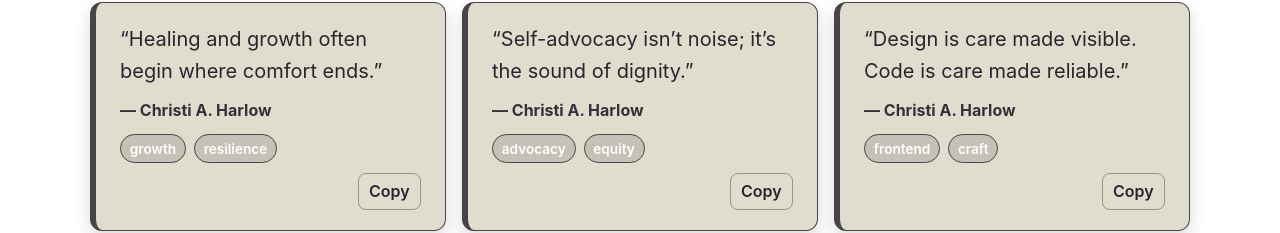
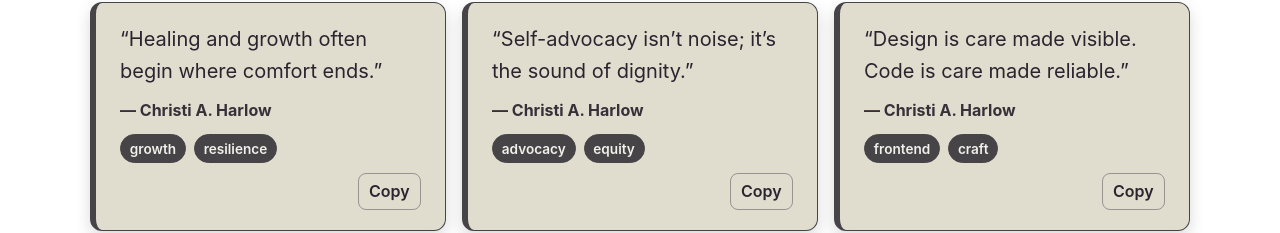
Before and after one commit to ChristiHarlow/christisblog, a React (Create React App) app: page / in a window 1280 px wide. Shown: the part 443-676 px from the top of the page. Built offline with nearby package versions, Linux system fonts and the light colour scheme; a web font is replaced by a local one.

Commit message:
Update Gallery.css

```diff
--- a/src/styles/Gallery.css
+++ b/src/styles/Gallery.css
@@ -56,9 +56,9 @@
   gap: .4rem .5rem;
 }
 .quote-tags li {
-  background: color-mix(in oklab, var(--primary) 18%, transparent);
+  background: var(--primary);
   border: 1px solid var(--primary);
-  color: #fff;
+  color: var(--bg);
   font-weight: 600;
   border-radius: 999px;
   padding: .2rem .55rem;
```
